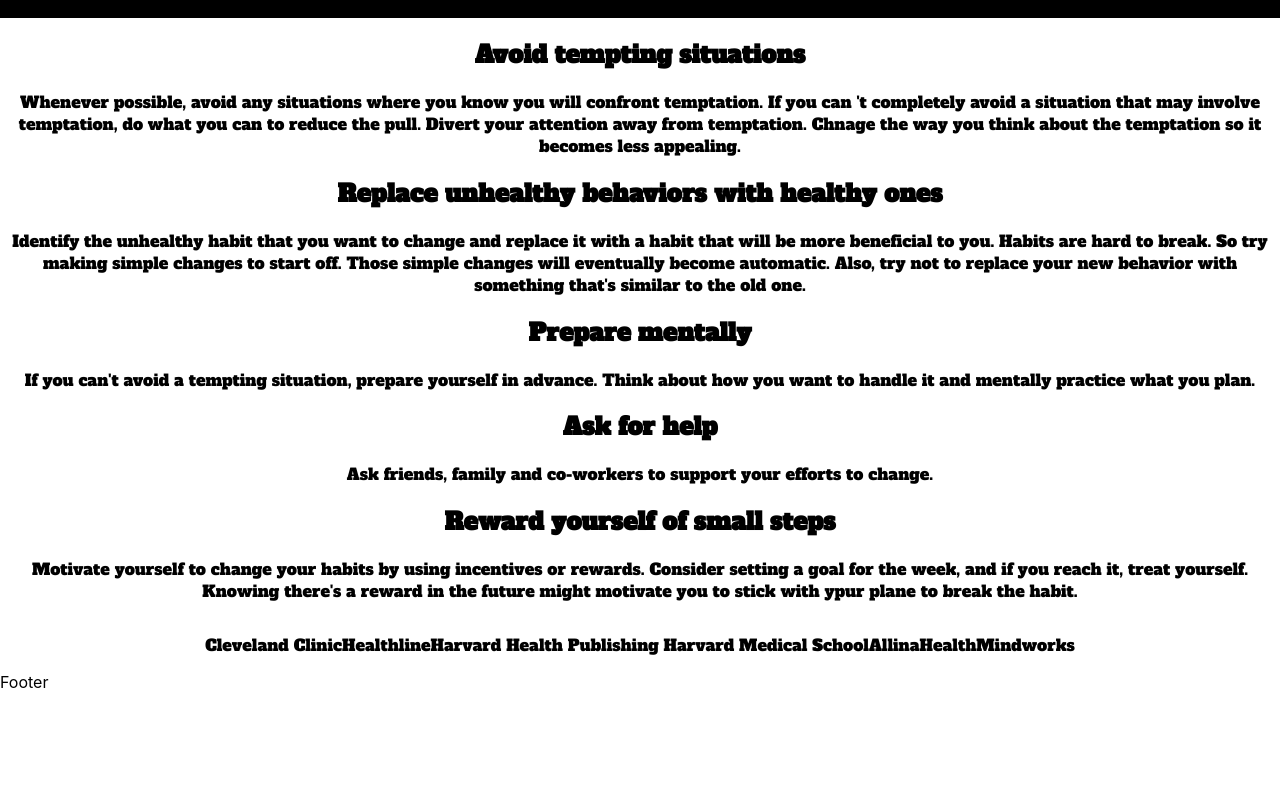
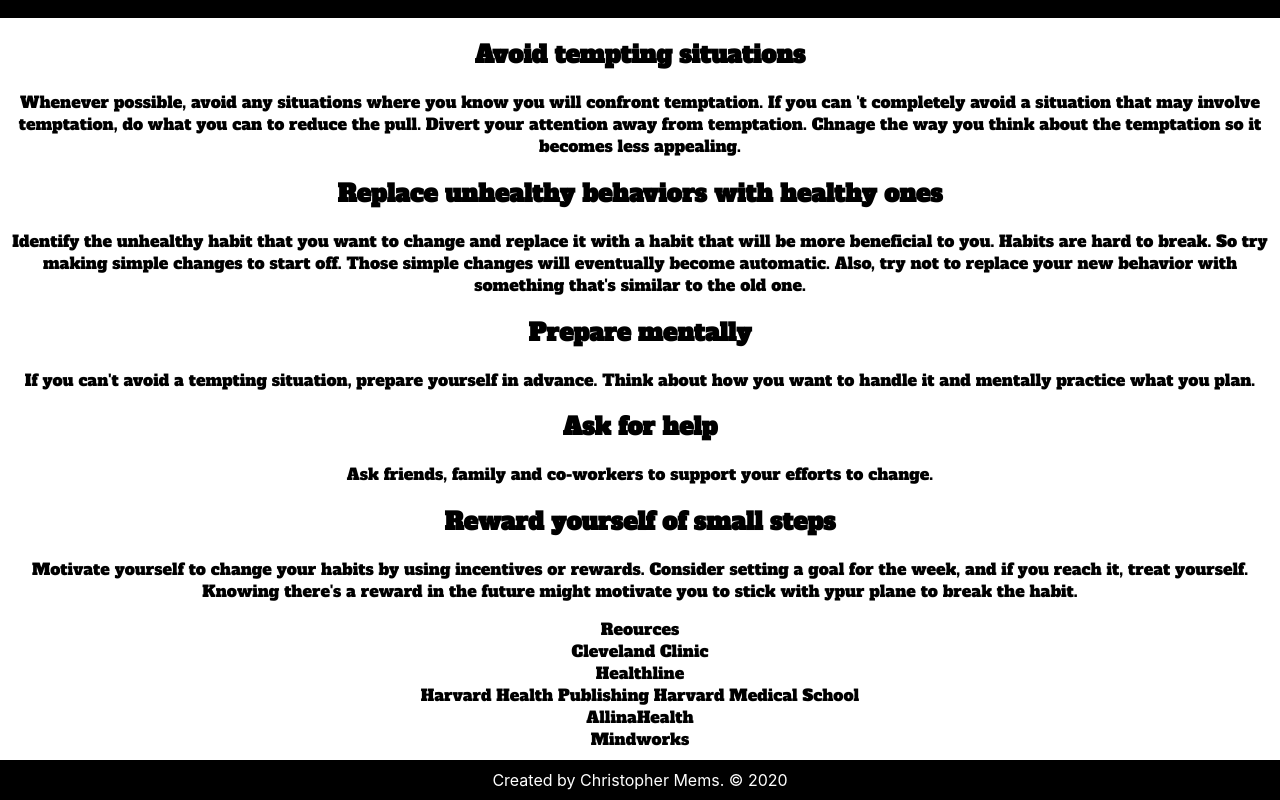
Before and after one commit to cmthecoder/bye-bad-habits, a React (Create React App) app: page / in a window 1280 px wide. Shown: the part 692-1492 px from the top of the page. Before the commit the page ends 1384 px from the top, so only its background shows below. Built offline with nearby package versions, Linux system fonts and the light colour scheme.

Commit message:
add css to footer

```diff
--- a/src/components/Footer.jsx
+++ b/src/components/Footer.jsx
@@ -1,7 +1,9 @@
+import "../styles/Footer.css"
+
 const Footer = () => {
   return (
-    <div>
-      Footer
+    <div className="copyright">
+      Created by Christopher Mems. © 2020
     </div>
   );
 }
--- a/src/pages/Resources.jsx
+++ b/src/pages/Resources.jsx
@@ -4,14 +4,24 @@ const Resources = () => {
   return (
     <section className="resource-containter">
       <article className="resource">
-        <p className="resource-content">
-          <a href="https://health.clevelandclinic.org/how-to-break-bad-habits/">Cleveland Clinic</a>
-          <a href="https://www.healthline.com/health/how-to-break-a-habit">Healthline</a>
+        <div>Reources</div>
+        <div className="resource-content">
+          <div>
+            <a href="https://health.clevelandclinic.org/how-to-break-bad-habits/">Cleveland Clinic</a>
+          </div>
+          <div>
+            <a href="https://www.healthline.com/health/how-to-break-a-habit">Healthline</a>
+          </div>
+          <div>
           <a href="https://www.health.harvard.edu/blog/how-to-break-a-bad-habit-202205022736">Harvard Health Publishing Harvard Medical School</a>
-          <a href="https://www.allinahealth.org/healthysetgo/care/eight-ways-you-can-help-someone-break-a-bad-habit">AllinaHealth</a>
-          <a href="https://mindworks.org/blog/how-meditation-works-to-stop-bad-habits/">Mindworks</a>
-        </p>
-
+          </div>
+          <div>
+            <a href="https://www.allinahealth.org/healthysetgo/care/eight-ways-you-can-help-someone-break-a-bad-habit">AllinaHealth</a>
+          </div>
+          <div>
+            <a href="https://mindworks.org/blog/how-meditation-works-to-stop-bad-habits/">Mindworks</a>
+          </div>
+        </div>
       </article>
     </section>
   );
--- /dev/null
+++ b/src/styles/Footer.css
@@ -0,0 +1,9 @@
+.copyright {
+  display: flex;
+  justify-content: center;
+  align-items: center;
+  background-color: black;
+  color: white;
+  margin-top: 10px;
+  padding: 10px 0
+}
```
